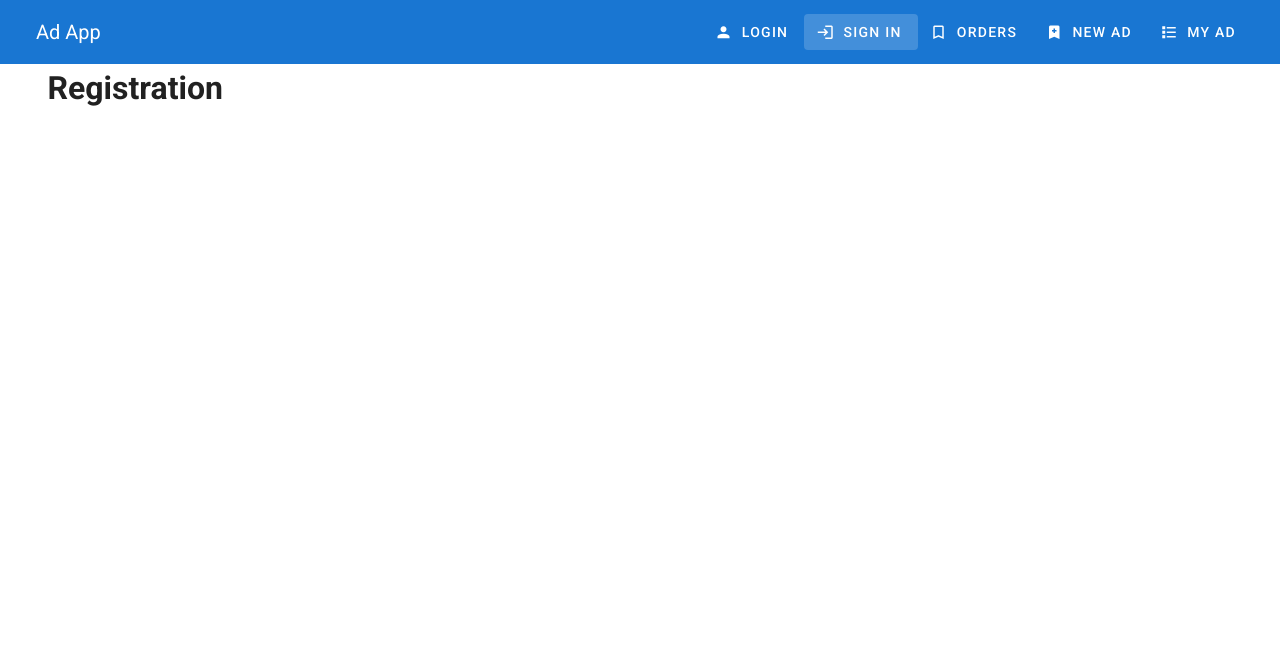
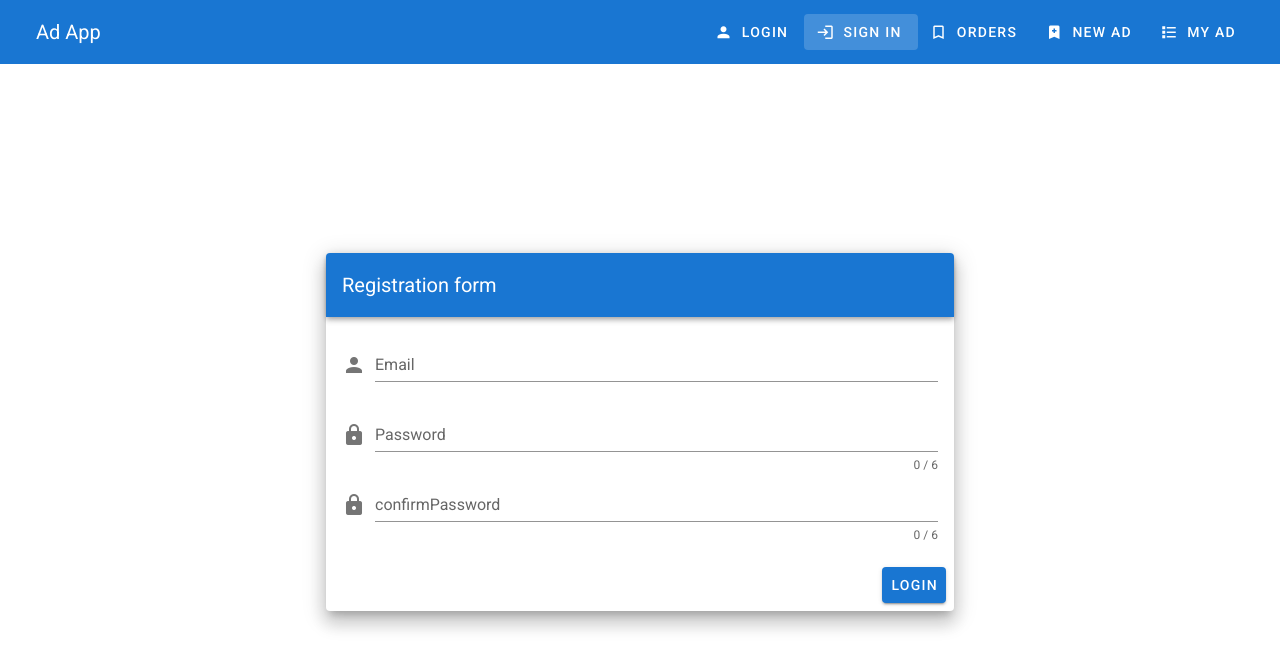
Before and after one commit to VitAn1999/vue_practice, a Vue app: page /registration in a window 1280 px wide. Shown: the top 670 px of the page. Built offline with nearby package versions, Linux system fonts and the light colour scheme.

Commit message:
create login.vue and registration.vue

```diff
--- a/src/views/Auth/Login.vue
+++ b/src/views/Auth/Login.vue
@@ -1,8 +1,48 @@
 <template>
-    <v-container>
-        <v-layout row>
-            <v-flex xs12>
-                <h1>Login</h1>
+    <v-container fluid fill-height>
+        <v-layout align-center justify-center>
+            <v-flex xs12 sm8 md6>
+                <v-card class="elevation-12">
+                    <v-toolbar dark color="primary">
+                        <v-toolbar-title>Login form</v-toolbar-title>
+                        <v-spacer></v-spacer>
+                    </v-toolbar>
+                    <v-card-text>
+                        <v-form
+                                ref="form"
+                                v-model="valid"
+                                lazy-validation
+                        >
+                            <v-text-field
+                                    prepend-icon="mdi-account"
+                                    name="email"
+                                    label="Email"
+                                    type="email"
+                                    :rules="emailRules"
+                                    v-model="email"
+                            ></v-text-field>
+                            <v-text-field
+                                    id="password"
+                                    prepend-icon="mdi-lock"
+                                    name="password"
+                                    label="Password"
+                                    type="password"
+                                    :rules="passwordRules"
+                                    v-model="password"
+                                    :counter="6"
+                            ></v-text-field>
+                        </v-form>
+                    </v-card-text>
+                    <v-card-actions>
+                        <v-spacer></v-spacer>
+                        <v-btn
+                                color="primary"
+                                :disabled="!valid"
+                                @click="onSubmit"
+                        >
+                            Login</v-btn>
+                    </v-card-actions>
+                </v-card>
             </v-flex>
         </v-layout>
     </v-container>
@@ -12,7 +52,31 @@
     export default {
         data () {
             return {
-
+                email: '',
+                password: '',
+                valid: false,
+                emailRules: [
+                    value => !!value || 'Required.',
+                    value => {
+                        const pattern = /^(([^<>()[\]\\.,;:\s@"]+(\.[^<>()[\]\\.,;:\s@"]+)*)|(".+"))@((\[[0-9]{1,3}\.[0-9]{1,3}\.[0-9]{1,3}\.[0-9]{1,3}])|(([a-zA-Z\-0-9]+\.)+[a-zA-Z]{2,}))$/
+                        return pattern.test(value) || 'Invalid e-mail.'
+                    }
+                ],
+                passwordRules: [
+                    value => !!value || 'Required',
+                    value => (value && value.length >= 6) || 'Name must be more than 6 characters'
+                ]
+            }
+        },
+        methods: {
+            onSubmit () {
+                if (this.$refs.form.validate()) {
+                    const user = {
+                        email: this.email,
+                        password: this.password
+                    }
+                    console.log(user)
+                }
             }
         }
     }
--- a/src/views/Auth/Registration.vue
+++ b/src/views/Auth/Registration.vue
@@ -1,8 +1,58 @@
 <template>
-    <v-container>
-        <v-layout row>
-            <v-flex xs12>
-                <h1>Registration</h1>
+    <v-container fluid fill-height>
+        <v-layout align-center justify-center>
+            <v-flex xs12 sm8 md6>
+                <v-card class="elevation-12">
+                    <v-toolbar dark color="primary">
+                        <v-toolbar-title>Registration form</v-toolbar-title>
+                        <v-spacer></v-spacer>
+                    </v-toolbar>
+                    <v-card-text>
+                        <v-form
+                                ref="form"
+                                v-model="valid"
+                                lazy-validation
+                        >
+                            <v-text-field
+                                    prepend-icon="mdi-account"
+                                    name="email"
+                                    label="Email"
+                                    type="email"
+                                    :rules="emailRules"
+                                    v-model="email"
+                            ></v-text-field>
+                            <v-text-field
+                                    id="password"
+                                    prepend-icon="mdi-lock"
+                                    name="password"
+                                    label="Password"
+                                    type="password"
+                                    :rules="passwordRules"
+                                    v-model="password"
+                                    :counter="6"
+                            ></v-text-field>
+                            <v-text-field
+                                    id="confirmPassword"
+                                    prepend-icon="mdi-lock"
+                                    name="confirmPassword"
+                                    label="confirmPassword"
+                                    type="password"
+                                    :rules="confirmPasswordRules"
+                                    v-model="confirmPassword"
+                                    :counter="6"
+                            ></v-text-field>
+                        </v-form>
+                    </v-card-text>
+                    <v-card-actions>
+                        <v-spacer></v-spacer>
+                        <v-btn
+                                color="primary"
+                                :disabled="!valid"
+                                @click="onSubmit"
+                        >
+                            Login</v-btn>
+                    </v-card-actions>
+                </v-card>
             </v-flex>
         </v-layout>
     </v-container>
@@ -12,7 +62,36 @@
     export default {
         data () {
             return {
-
+                email: '',
+                password: '',
+                confirmPassword: '',
+                valid: false,
+                emailRules: [
+                    value => !!value || 'Required.',
+                    value => {
+                        const pattern = /^(([^<>()[\]\\.,;:\s@"]+(\.[^<>()[\]\\.,;:\s@"]+)*)|(".+"))@((\[[0-9]{1,3}\.[0-9]{1,3}\.[0-9]{1,3}\.[0-9]{1,3}])|(([a-zA-Z\-0-9]+\.)+[a-zA-Z]{2,}))$/
+                        return pattern.test(value) || 'Invalid e-mail.'
+                    }
+                ],
+                passwordRules: [
+                    value => !!value || 'Required',
+                    value => (value && value.length >= 6) || 'Password must be more than 6 characters'
+                ],
+                confirmPasswordRules: [
+                    value => !!value || 'Required',
+                    value => value === this.password || 'Confirm password must be equal password'
+                ]
+            }
+        },
+        methods: {
+            onSubmit () {
+                if (this.$refs.form.validate()) {
+                    const user = {
+                        email: this.email,
+                        password: this.password
+                    }
+                    console.log(user)
+                }
             }
         }
     }
```
